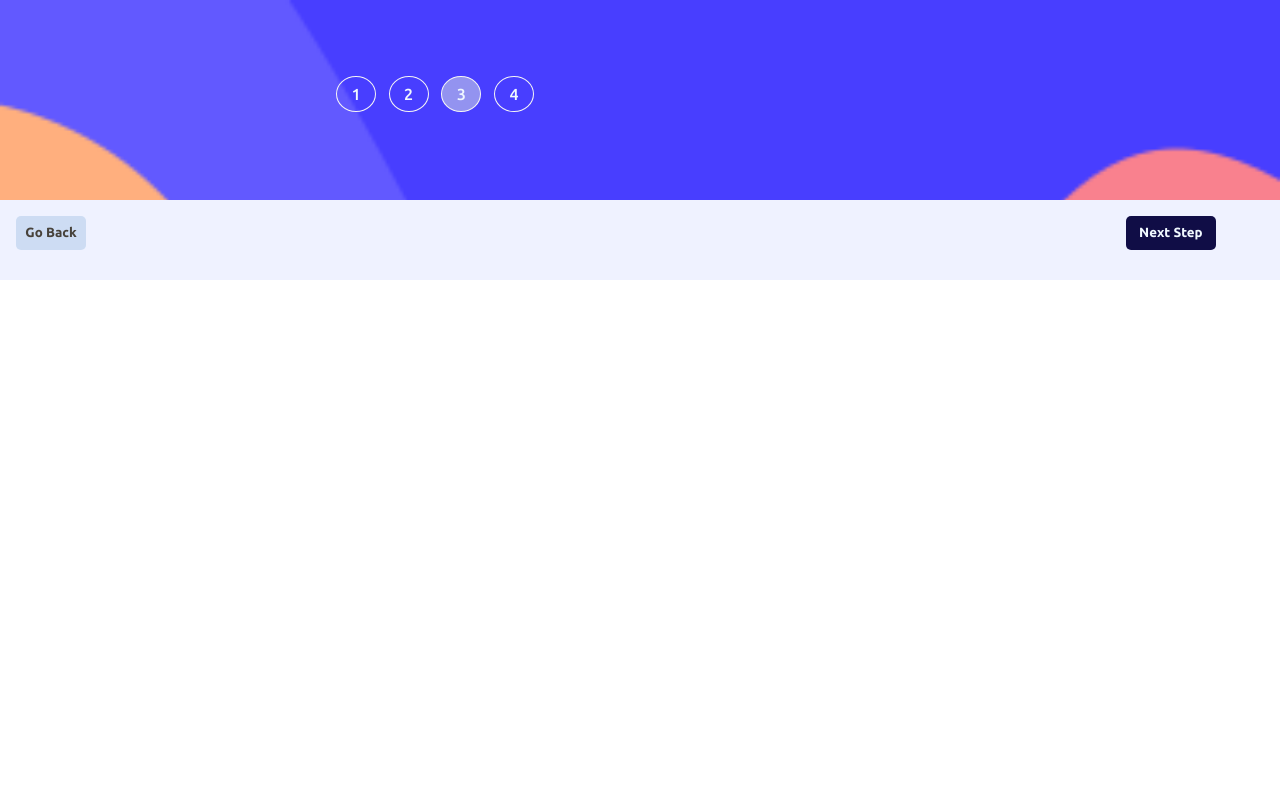
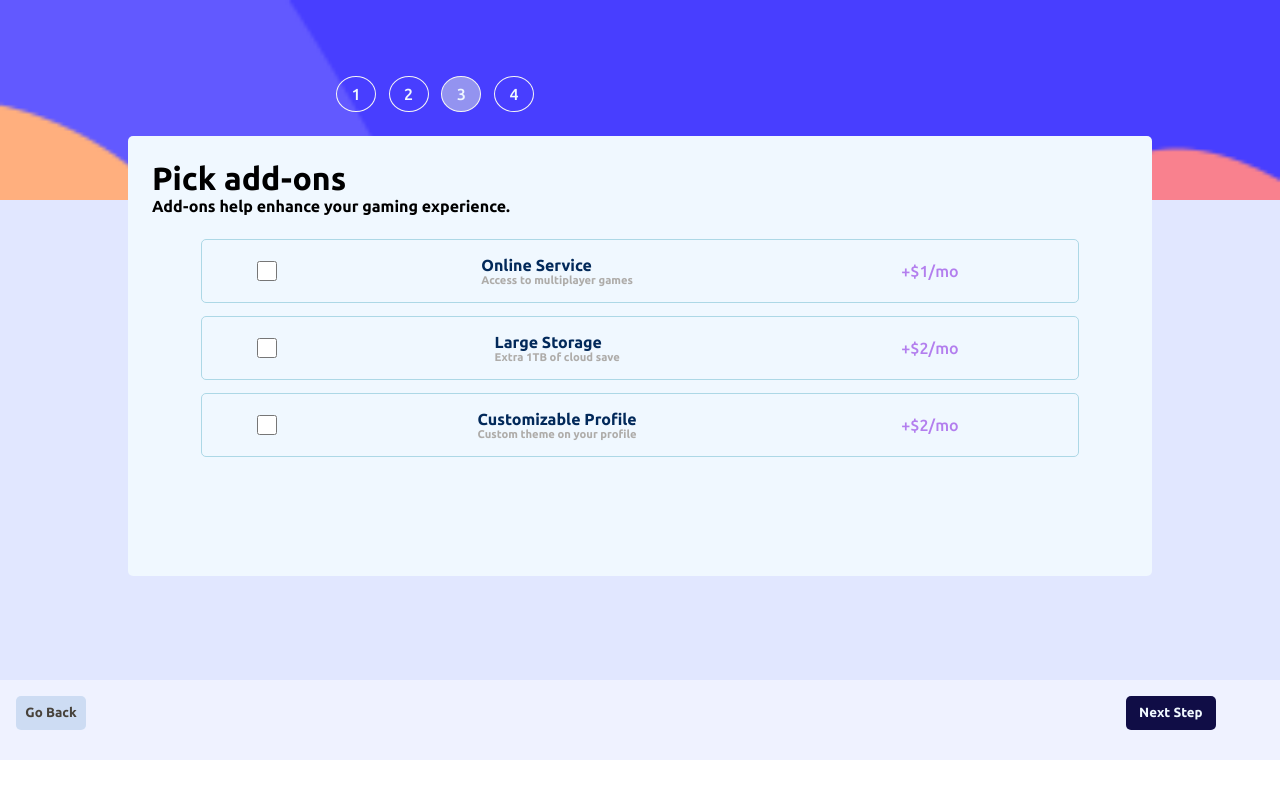
Before and after one commit to anynomous001/Multi_Step_Form, a React (Create React App) app: page /Thirdpage in a window 1280 px wide. Built offline with nearby package versions, Linux system fonts and the light colour scheme.

Commit message:
Add files via upload
Third page created

```diff
--- a/src/Routes/Thirdpage.js
+++ b/src/Routes/Thirdpage.js
@@ -1,11 +1,15 @@
 import React from 'react'
 import Navbar from '../components/Navbar'
 import Footer from '../components/Footer'
+import Thirdform from '../components/Thirdform'
 
 const Thirdpage = () => {
     return (
-        <><Navbar />
-            <Footer url='/Fourthpage' backurl='/Secondpage' /></>
+        <>
+            <Navbar />
+            <Thirdform />
+            <Footer url='/Fourthpage' backurl='/Secondpage' />
+        </>
     )
 }
 
--- /dev/null
+++ b/src/components/Thirdform.js
@@ -0,0 +1,43 @@
+import React from 'react'
+import './Thirdfrom.css'
+
+const Thirdform = () => {
+    return (
+        <div className='outer-div'>
+            <div className='form-container'>
+                <h1>Pick add-ons</h1>
+                <h4>Add-ons help enhance your gaming experience.</h4>
+                <form className='thirdform'>
+                    <label className='checkbox-label' for="checkbox1">
+                        <input className='input' type="checkbox" id="checkbox1" />
+                        <div class="checkmark">
+                            <h4 >Online Service</h4>
+                            <h6>Access to multiplayer games</h6>
+                        </div>
+                        <p>+$1/mo</p>
+                    </label>
+                    <label className='checkbox-label' for="checkbox2">
+                        <input className='input' type="checkbox" id="checkbox2" />
+                        <div class="checkmark">
+                            <h4 >Large Storage</h4>
+                            <h6>Extra 1TB of cloud save</h6>
+                        </div>
+                        <p>+$2/mo</p>
+                    </label>
+                    <label className='checkbox-label' for="checkbox3">
+                        <input className='input' type="checkbox" id="checkbox3" />
+                        <div class="checkmark">
+                            <h4 >Customizable Profile</h4>
+                            <h6>Custom theme on your profile </h6>
+                        </div>
+                        <p>+$2/mo</p>
+                    </label>
+
+
+                </form>
+            </div>
+        </div >
+    )
+}
+
+export default Thirdform
--- /dev/null
+++ b/src/components/Thirdfrom.css
@@ -0,0 +1,40 @@
+.thirdform {
+    width: 90%;
+    margin: 1.5em auto;
+}
+
+.checkbox-label:hover {
+    cursor: pointer;
+    transform: scale(110%);
+    background-color: rgba(168, 189, 207, 0.178);
+    border-color: blueviolet;
+}
+
+
+
+.checkbox-label [type=checkbox] {
+    width: 2em;
+    height: 1.5em;
+}
+
+
+
+.checkbox-label p {
+    color: rgba(137, 43, 226, 0.596);
+
+}
+
+.checkmark h6 {
+    font-size: .7rem;
+    color: rgba(158, 153, 148, 0.801);
+}
+
+.checkbox-label {
+    display: grid;
+    grid-template-columns: 10% 60% 30%;
+    place-items: center;
+    padding: 1em 1.5em;
+    border: 1px solid lightblue;
+    border-radius: 5px;
+    transition-duration: 1s;
+}
```
